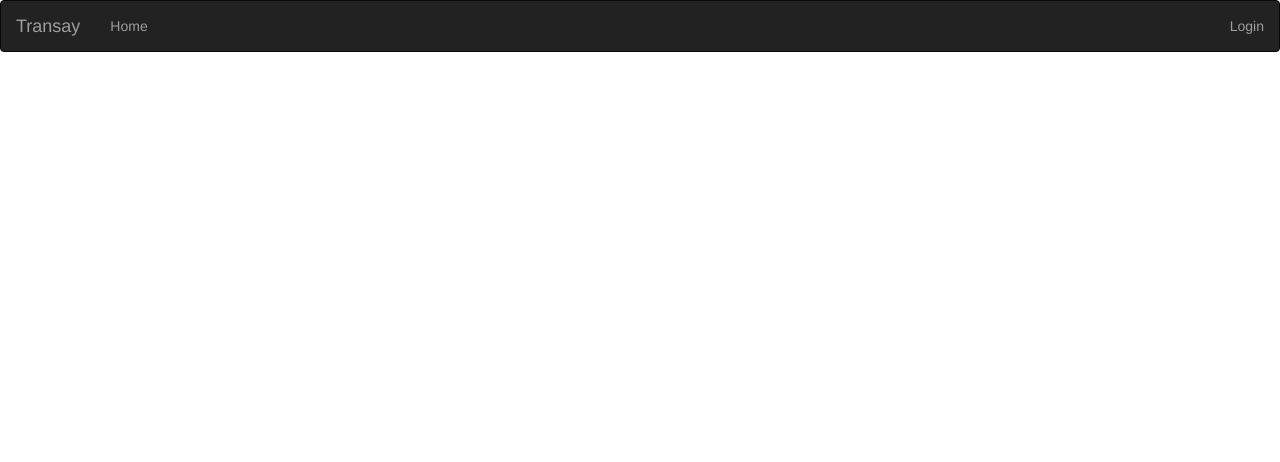
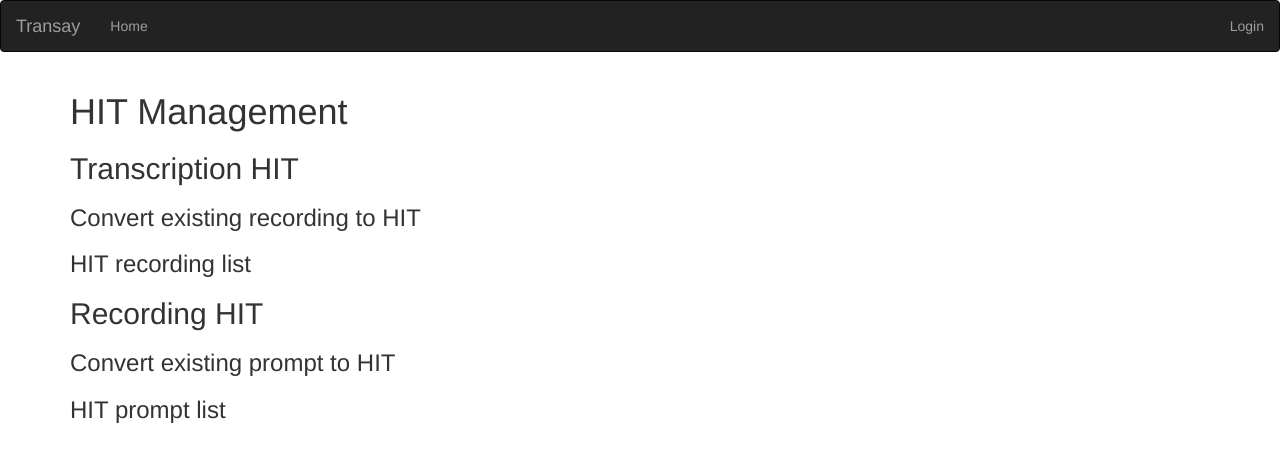
Before and after one commit to rishihot55/transcriber-qualification, a Flask app: template app/templates/hit/management.html in a window 1280 px wide. Shown: the top 462 px of the page. Run offline with Flask 2, Linux system fonts and the light colour scheme; the template is opened without the code that fills it, so the values that code supplies are empty; some libraries are stand-ins or nearby versions.

Commit message:
Add HIT management skeleton files

```diff
--- a/app/templates/hit/management.html
+++ b/app/templates/hit/management.html
@@ -1 +1,11 @@
 {% extends "base.html" %}
+
+{% block content %}
+<h1>HIT Management</h1>
+{% include "hit/management.transcript.html" %}
+{% include "hit/management.recording.html" %}
+{% endblock %}
+
+{% block scripts %}
+
+{% endblock %}
--- /dev/null
+++ b/app/templates/hit/management.recording.html
@@ -0,0 +1,3 @@
+<h2>Recording HIT</h2>
+<h3>Convert existing prompt to HIT</h3>
+<h3>HIT prompt list</h3>
--- /dev/null
+++ b/app/templates/hit/management.transcript.html
@@ -0,0 +1,3 @@
+<h2>Transcription HIT</h2>
+<h3>Convert existing recording to HIT</h3>
+<h3>HIT recording list</h3>
```
Also changed, not shown: app/resources/js/hit.management.js (added).
